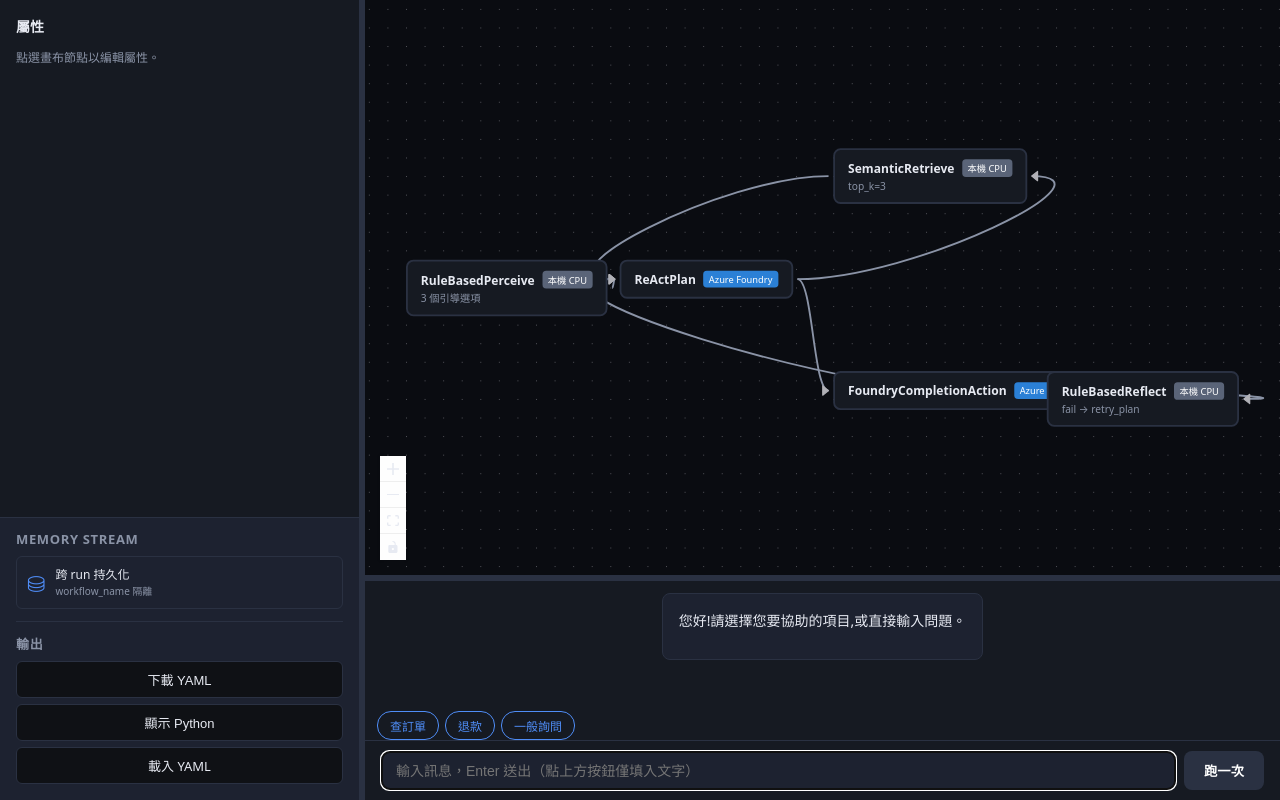
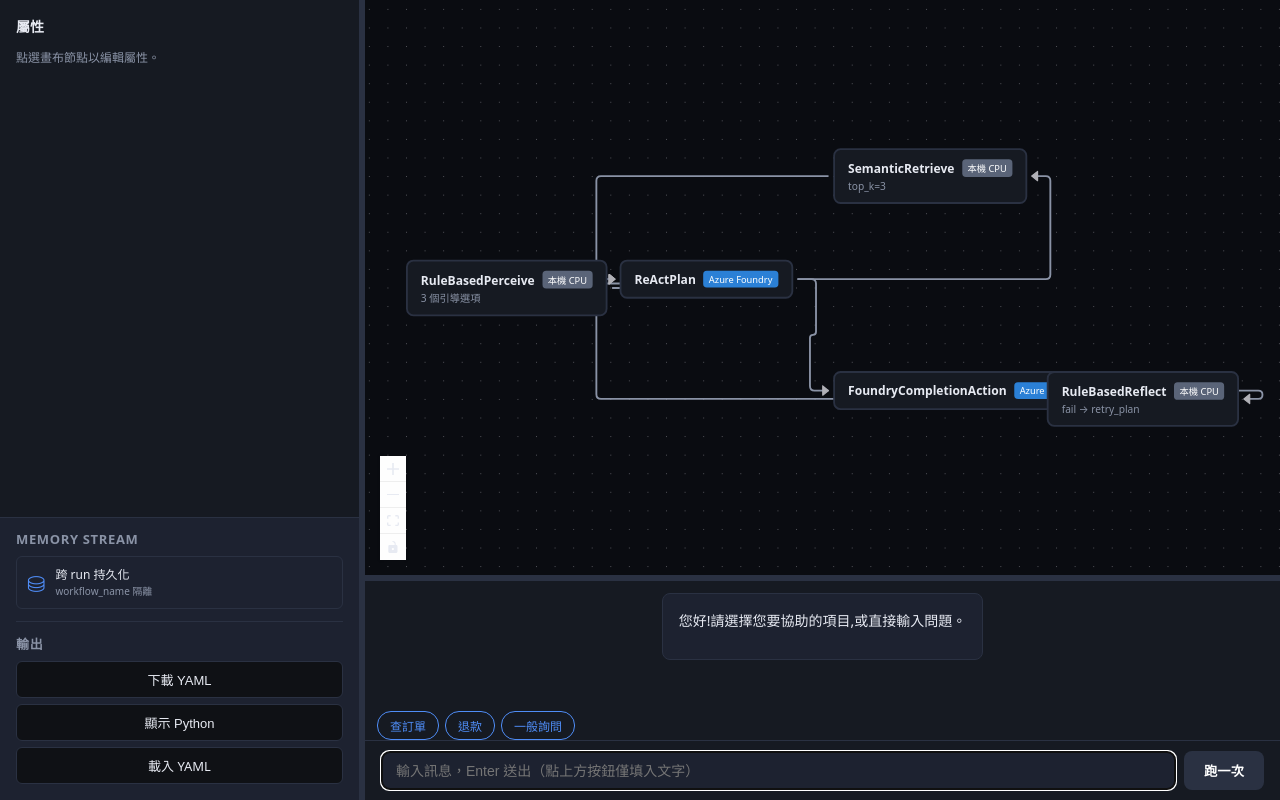
Before and after one commit to R300-AI/Agentic-SDK, a React (Vite) app in the folder editor/: page / in a window 1280 px wide. Built offline with nearby package versions, Linux system fonts and the light colour scheme.

Commit message:
feat: 邊型改為 smoothstep（肘形折線，類 PowerPoint 連接器）

```diff
--- a/editor/src/App.tsx
+++ b/editor/src/App.tsx
@@ -322,7 +322,7 @@ function EditorRoot() {
             onNodeClick={(_, n) => setSelectedId(n.id)}
             onPaneClick={() => setSelectedId(null)}
             connectionMode={ConnectionMode.Loose}
-            defaultEdgeOptions={{ markerEnd: { type: MarkerType.ArrowClosed }, style: { strokeWidth: 2 } }}
+            defaultEdgeOptions={{ type: "smoothstep", markerEnd: { type: MarkerType.ArrowClosed }, style: { strokeWidth: 2 } }}
             fitView
           >
             <Background />
--- a/editor/src/adapter.ts
+++ b/editor/src/adapter.ts
@@ -71,6 +71,7 @@ const EDGE_HANDLES: Record<string, { sourceHandle: string; targetHandle: string
       id: key,
       source: s,
       target: t,
+      type: "smoothstep",
       animated: false,
       markerEnd: ARROW,
       style: { strokeWidth: 2 },
```
